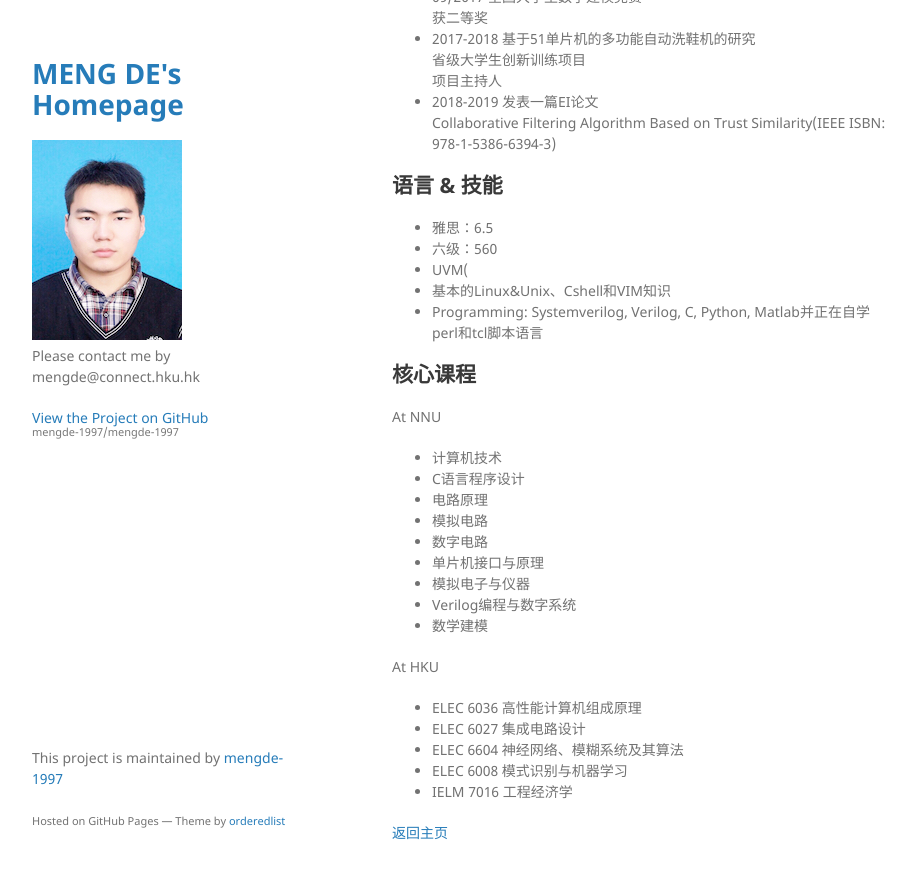
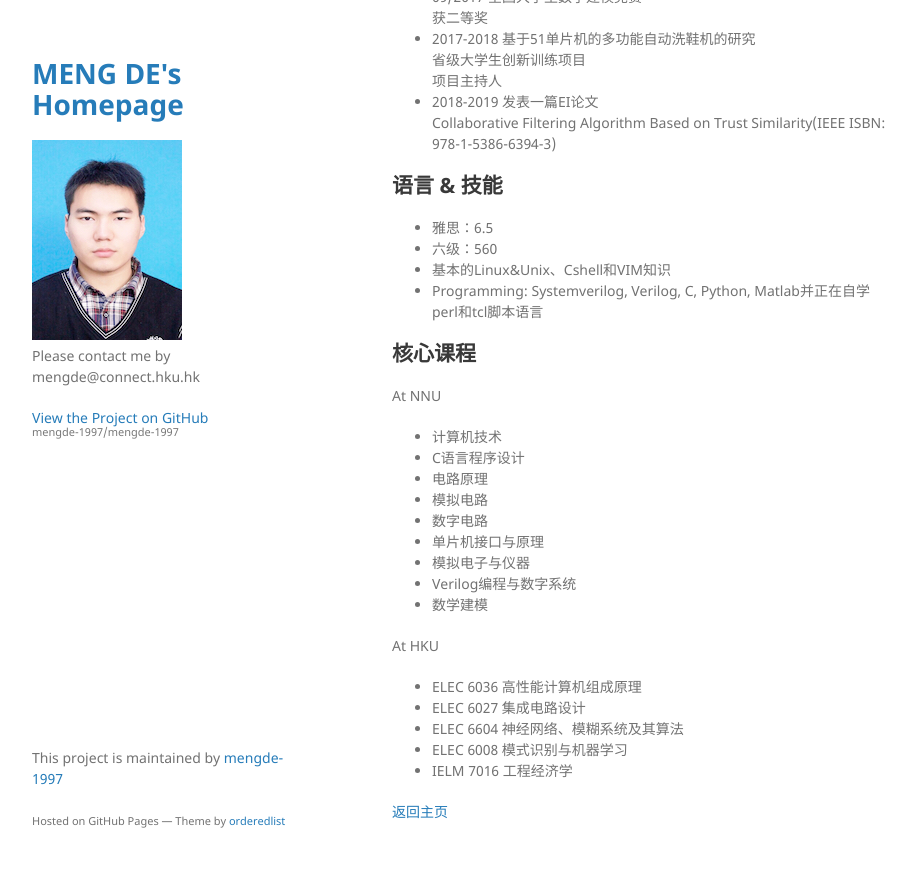
Before and after one commit to mengde-1997/mengde-1997, a Jekyll site: the page built from pub.md, in a window 1280 px wide and 900 px high, scrolled down 648 px. Shown: the top 879 px of the window, without its empty margins (178-1093 px from the left). Built offline with Jekyll 4.4.1, drawn with Linux system fonts in a browser that asks for light colours; our own code applies the rules of GitHub Pages for plain Markdown files.

Commit message:
Update pub.md

```diff
--- a/pub.md
+++ b/pub.md
@@ -38,7 +38,6 @@ layout: default
 ## 语言 & 技能
 * 雅思：6.5<br />
 * 六级：560<br />
-* UVM(<br />
 * 基本的Linux&Unix、Cshell和VIM知识
 * Programming: Systemverilog, Verilog, C, Python, Matlab并正在自学perl和tcl脚本语言<br />
 
```
